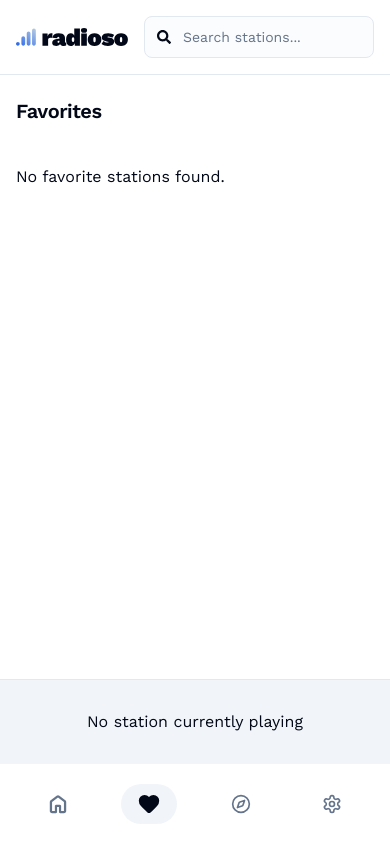
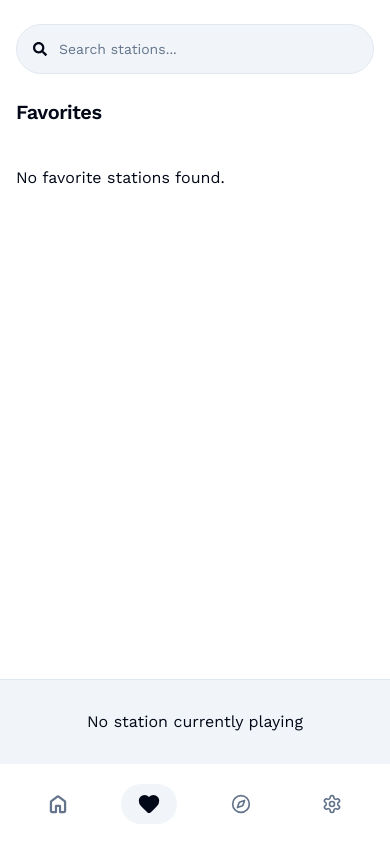
Before and after one commit to Rich1997/radioso, a React (Vite) app: page /favorites in a window 390 px wide. Built offline with nearby package versions, Linux system fonts and the light colour scheme.

Commit message:
New mobile layout

```diff
--- a/src/components/Layout.tsx
+++ b/src/components/Layout.tsx
@@ -12,7 +12,7 @@ export const Layout: React.FC = () => {
                 <div className="max-w-7xl container mx-auto sticky top-0 z-10">
                     <Topbar />
                 </div>
-                <div className="border-b sticky top-[74px] h-0 z-20" />
+                <div className="bg-border sticky top-[75px] h-[1px] z-20 sm:block hidden" />
                 <div className="flex gap-4 flex-1 container max-w-7xl mx-auto px-4">
                     <Sidebar />
                     <Outlet />
--- a/src/components/Searchbar.tsx
+++ b/src/components/Searchbar.tsx
@@ -22,8 +22,8 @@ export const Searchbar: React.FC<SearchProps> = ({ onSearch, placeholder = "Ente
     };
 
     return (
-        <div className="flex gap-3 bg-muted/30 border focus-visible:outline-none focus-visible:ring-2 focus-visible:ring-ring focus-visible:ring-offset-2 rounded-lg min-w-[230px] w-full sm:w-[300px]">
-            <Button onClick={handleSearch} variant="ghost" size="oo" className="pl-3">
+        <div className="flex gap-3 bg-muted border focus-visible:outline-none focus-visible:ring-2 focus-visible:ring-ring focus-visible:ring-offset-2 sm:rounded-lg rounded-full min-w-[230px] w-full sm:w-[300px]">
+            <Button onClick={handleSearch} variant="ghost" size="oo" className="sm:pl-3 pl-4">
                 <FaSearch />
             </Button>
             <Input
@@ -31,7 +31,7 @@ export const Searchbar: React.FC<SearchProps> = ({ onSearch, placeholder = "Ente
                 value={searchTerm}
                 onChange={(e) => setSearchTerm(e.target.value)}
                 placeholder={placeholder}
-                className="flex-grow"
+                className="flex-grow sm:h-auto h-12"
                 onKeyDown={handleKeyPress}
             />
         </div>
--- a/src/components/Sidebar.tsx
+++ b/src/components/Sidebar.tsx
@@ -4,7 +4,7 @@ import FavoriteIcon from "./assets/icons/FavoriteIcon";
 
 const Sidebar = () => {
     return (
-        <aside className="sticky top-[75px] h-[calc(100dvh-172px)] hidden shrink-0 sm:sticky sm:block py-8 border-r pr-4 w-[200px] select-none">
+        <aside className="sticky top-[76px] h-[calc(100dvh-172px)] hidden shrink-0 sm:sticky sm:block py-8 border-r pr-4 w-[200px] select-none">
             <nav className="h-full scrollarea mb-4 overflow-auto">
                 <div className="flex flex-col gap-1 text-sm font-medium">
                     <NavLink
--- a/src/components/Topbar.tsx
+++ b/src/components/Topbar.tsx
@@ -3,8 +3,10 @@ import Search from "./Search";
 
 const Topbar = () => {
     return (
-        <div className="flex gap-4 bg-background w-full justify-between items-center p-4 -mb-[2px]">
-            <Logo height={30} />
+        <div className="flex gap-4 bg-background w-full justify-between sm:items-center px-4 sm:py-4 pt-6 pb-4 sm:flex-row flex-col items-start sm:h-[75px] h-[90px]">
+            <div className="hidden sm:block">
+                <Logo height={24} primaryColor="hsl(var(--primary))" secondaryColor="hsl(var(--secondary))" />
+            </div>
             <Search />
         </div>
     );
--- a/src/components/assets/Logo.tsx
+++ b/src/components/assets/Logo.tsx
@@ -1,9 +1,18 @@
+import React from "react";
+
 type LogoProps = {
     width?: number;
     height?: number;
+    primaryColor?: string;
+    secondaryColor?: string;
 };
 
-const Logo: React.FC<LogoProps> = ({ width, height }) => {
+const Logo: React.FC<LogoProps> = ({
+    width,
+    height,
+    primaryColor = "hsl(var(--primary))",
+    secondaryColor = "hsl(var(--secondary))",
+}) => {
     return (
         <svg width={width} height={height} viewBox="0 0 584 95" fill="currentColor" xmlns="http://www.w3.org/2000/svg">
             <path
@@ -16,8 +25,8 @@ const Logo: React.FC<LogoProps> = ({ width, height }) => {
             />
             <defs>
                 <linearGradient id="grad1" x1="0%" y1="100%" x2="100%" y2="0%">
-                    <stop offset="0%" style={{ stopColor: "hsl(var(--primary))" }} />
-                    <stop offset="100%" style={{ stopColor: "hsl(var(--secondary))" }} />
+                    <stop offset="0%" style={{ stopColor: primaryColor }} />
+                    <stop offset="100%" style={{ stopColor: secondaryColor }} />
                 </linearGradient>
             </defs>
             <path
--- a/src/components/assets/icons/FavoriteIcon.tsx
+++ b/src/components/assets/icons/FavoriteIcon.tsx
@@ -3,9 +3,9 @@ type FavoriteIconProps = {
     fill?: boolean;
 };
 
-const FavoriteIcon: React.FC<FavoriteIconProps> = ({ size, fill = false }) => {
+const FavoriteIcon: React.FC<FavoriteIconProps> = ({ size = 24, fill = false }) => {
     return (
-        <svg xmlns="http://www.w3.org/2000/svg" height={size} viewBox="0 0 24 24" width="24" fill="currentColor">
+        <svg xmlns="http://www.w3.org/2000/svg" height={size} viewBox="0 0 24 24" fill="currentColor">
             {fill ? (
                 <path d="M11.994 21.064q-.405-.001-.811-.146a2 2 0 0 1-.724-.457l-1.737-1.587a66 66 0 0 1-4.782-4.815q-2.143-2.41-2.143-5.35 0-2.439 1.629-4.074Q5.054 3 7.493 3a5.9 5.9 0 0 1 2.482.535 6.1 6.1 0 0 1 2.018 1.487 6.1 6.1 0 0 1 2.018-1.487A5.9 5.9 0 0 1 16.494 3q2.44 0 4.078 1.635 1.637 1.635 1.637 4.074 0 2.94-2.14 5.362a59 59 0 0 1-4.828 4.834l-1.706 1.562a1.9 1.9 0 0 1-.727.454 2.5 2.5 0 0 1-.814.143" />
             ) : (
--- a/src/components/assets/icons/HomeIcon.tsx
+++ b/src/components/assets/icons/HomeIcon.tsx
@@ -3,9 +3,9 @@ type HomeIconProps = {
     fill?: boolean;
 };
 
-const HomeIcon: React.FC<HomeIconProps> = ({ size, fill = false }) => {
+const HomeIcon: React.FC<HomeIconProps> = ({ size = 24, fill = false }) => {
     return (
-        <svg xmlns="http://www.w3.org/2000/svg" height={size} viewBox="0 -960 960 960" width="24" fill="currentColor">
+        <svg xmlns="http://www.w3.org/2000/svg" height={size} viewBox="0 -960 960 960" fill="currentColor">
             {fill ? (
                 <path d="M151.87-202.87v-355.7q0-21.63 9.58-40.9 9.57-19.27 26.72-31.94L425.3-809.26q24.11-18.39 54.7-18.39t54.7 18.39l237.13 177.85q17.15 12.67 26.72 31.94 9.58 19.27 9.58 40.9v355.7q0 37.78-26.61 64.39t-64.39 26.61H607.41q-19.15 0-32.32-13.17-13.18-13.18-13.18-32.33v-199.04q0-19.16-13.17-32.33t-32.33-13.17h-72.82q-19.16 0-32.33 13.17t-13.17 32.33v199.04q0 19.15-13.18 32.33-13.17 13.17-32.32 13.17H242.87q-37.78 0-64.39-26.61t-26.61-64.39" />
             ) : (
--- a/src/components/pages/Favorites.tsx
+++ b/src/components/pages/Favorites.tsx
@@ -12,7 +12,7 @@ export const Favorites: React.FC = () => {
     }, [favorites]);
 
     return (
-        <div className="sm:pt-8 pt-6 w-full">
+        <div className="w-full sm:pt-8 pt-2">
             <Subtitlebar>Favorites</Subtitlebar>
 
             <GridContainer>
--- a/src/components/pages/Home.tsx
+++ b/src/components/pages/Home.tsx
@@ -4,7 +4,7 @@ import TopStations from "../TopStations";
 
 export const Home: React.FC = () => {
     return (
-        <div className="sm:pt-8 pt-6 w-full">
+        <div className="w-full sm:pt-8 pt-2">
             <RecentlyPlayed />
             <TopStations />
         </div>
--- a/src/components/pages/SearchResults.tsx
+++ b/src/components/pages/SearchResults.tsx
@@ -44,7 +44,7 @@ const SearchResults: React.FC = () => {
 
     return (
         <div className="w-full">
-            <div className="sticky top-[73px] bg-background z-10 sm:pt-8 pt-6">
+            <div className="sticky sm:top-[76px] top-[90px] bg-background z-10 sm:pt-8 pt-2">
                 <Link to="/" className="text-sm font-normal text-muted-foreground hover:text-foreground">
                     ← Go back home
                 </Link>
--- a/src/components/ui/input.tsx
+++ b/src/components/ui/input.tsx
@@ -9,7 +9,7 @@ const Input = React.forwardRef<HTMLInputElement, InputProps>(({ className, type,
         <input
             type={type}
             className={cn(
-                "flex h-10 w-full rounded-md bg-transparent pr-3 py-2 text-sm ring-offset-background file:border-0 file:bg-transparent file:text-sm file:font-medium placeholder:text-muted-foreground focus-visible:outline-none disabled:cursor-not-allowed disabled:opacity-50",
+                "flex h-10 w-full rounded-md bg-transparent sm:pr-3 pr-4 py-2 text-sm ring-offset-background file:border-0 file:bg-transparent file:text-sm file:font-medium placeholder:text-muted-foreground focus-visible:outline-none disabled:cursor-not-allowed disabled:opacity-50",
                 className
             )}
             ref={ref}
```
